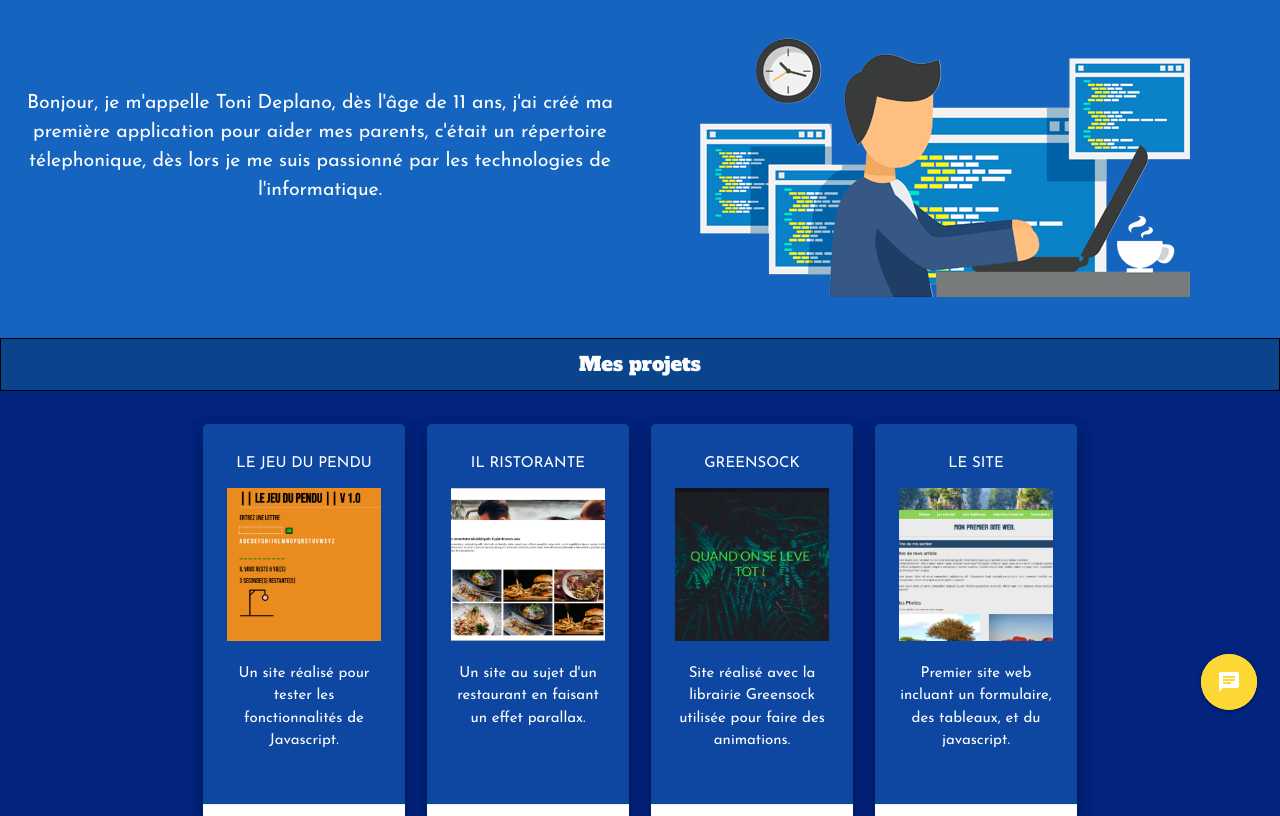
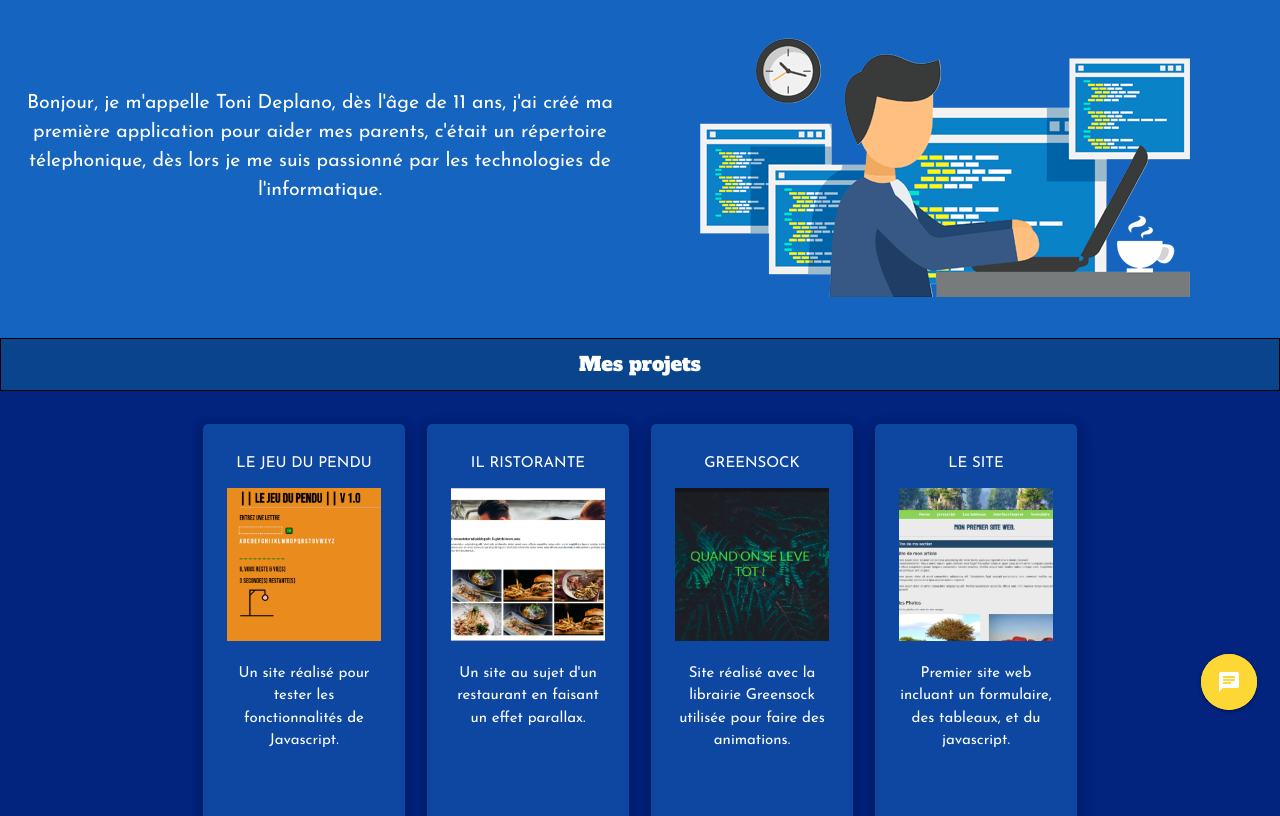
Before and after one commit to TheDoCtcoder/portfolio, a plain HTML site: page index.html in a window 1280 px wide. Shown: the part 67-883 px from the top of the page. Drawn offline with nearby package versions, Linux system fonts and the light colour scheme.

Commit message:
affinage

```diff
--- a/css/style.css
+++ b/css/style.css
@@ -39,13 +39,7 @@ h1 {
 
 ul li a {
     color: white;
-
 }
-
-
-
-
-
 
 .projet .card:hover {
     transform: scale(1.1);
@@ -68,7 +62,7 @@ ul li a {
 }
 
 .projet .card-content {
-min-height: 380px;
+min-height: 400px;
 }
 
 .projet .card {
```
